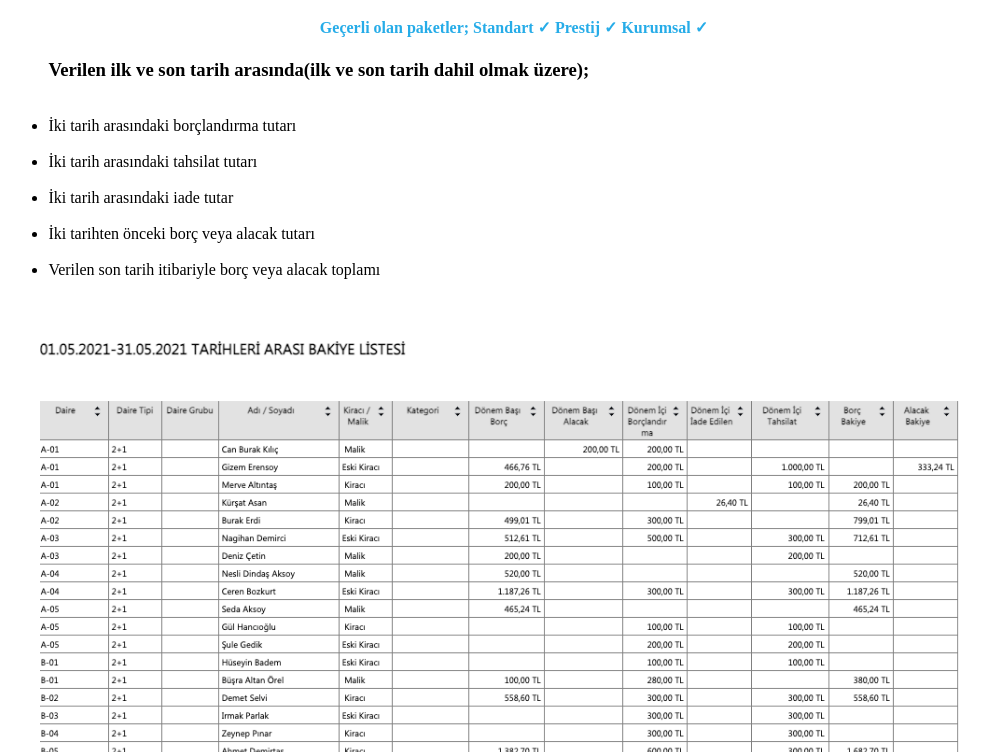
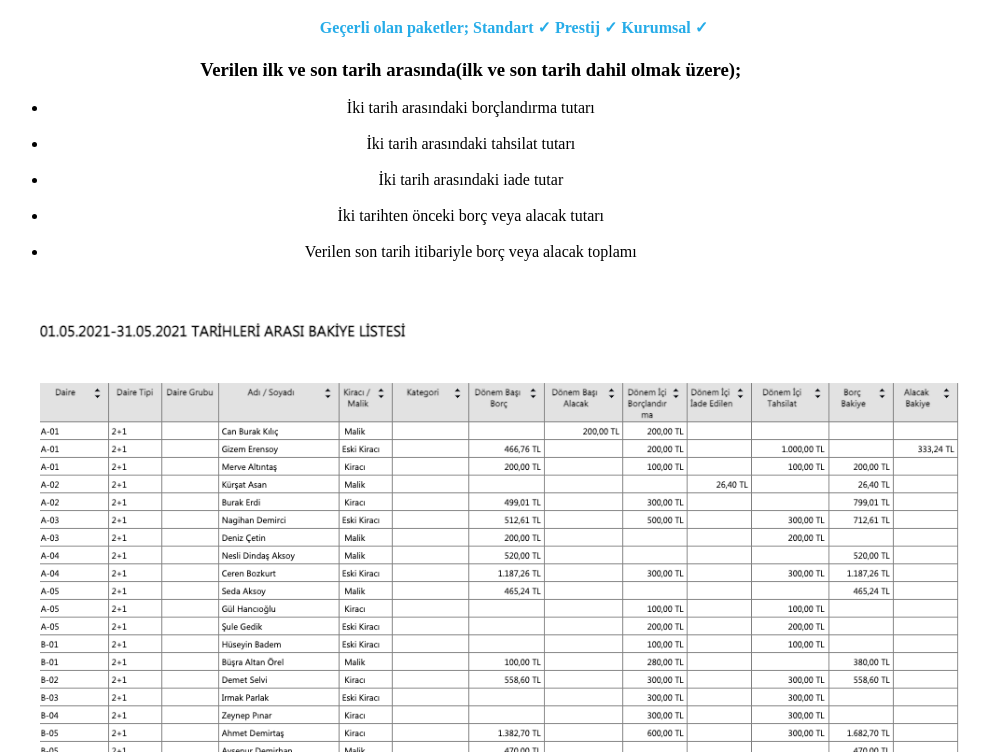
Before and after one commit to imemrecakir/donemselbakiye.github.io, a plain HTML site: page index.html in a window 1280 px wide. Shown: the part 48-800 px from the top of the page, without its empty margins (126-1116 px from the left). Drawn offline with Linux system fonts and the light colour scheme.

Commit message:
Update index.html

```diff
--- a/index.html
+++ b/index.html
@@ -44,10 +44,9 @@
 
     <!--Dönemsel Bakiye-->
 
-    <div style="margin-left: 10%; margin-right: 20%;">
-        <ul>
+    <div align="center" style="margin-left: 10%; margin-right: 20%;">
+        <ul align="center">
             <h3> Verilen ilk ve son tarih arasında(ilk ve son tarih dahil olmak üzere);</h3>
-            <br>
             <li>İki tarih arasındaki borçlandırma tutarı</li>
             <br>
             <li>İki tarih arasındaki tahsilat tutarı</li>
```
